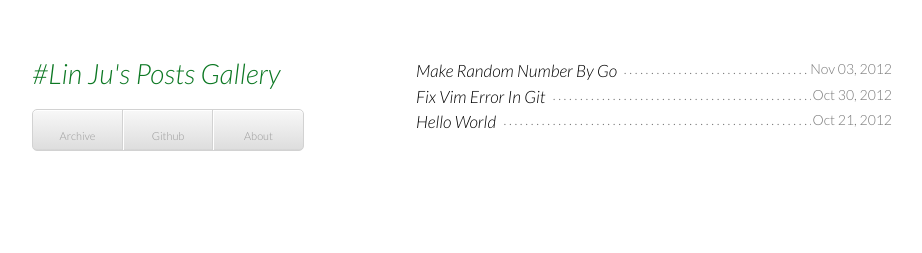
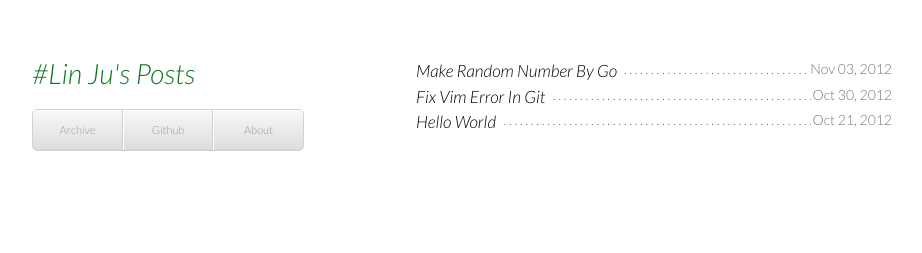
Before and after one commit to soasme/soasme.github.com, a Jekyll site: the page built from index.html, in a window 1280 px wide. Shown: the top 253 px of the page, without its empty margins (178-1100 px from the left). Built offline with Jekyll 4.4.1, drawn with Linux system fonts in a browser that asks for light colours.

Commit message:
mv gallery word

```diff
--- a/_layouts/default.html
+++ b/_layouts/default.html
@@ -3,7 +3,7 @@
   <head>
     <meta charset="utf-8">
     <meta http-equiv="X-UA-Compatible" content="chrome=1">
-    <title>{{ title }} - Lin Ju's Posts Gallery</title>
+    <title>{{ title }} - Lin Ju's Posts</title>
 
     <link rel="stylesheet" href="/css/styles.css">
     <link rel="stylesheet" href="/css/pygment_trac.css">
@@ -19,7 +19,7 @@
   <body>
     <div class="wrapper">
       <header>
-        <h1><a href="/">#Lin Ju's Posts Gallery</a></h1>
+        <h1><a href="/">#Lin Ju's Posts</a></h1>
         <ul>
             <li><a href="/archive">Archive</a></li>
             <li><a href="http://github.com/soasme">Github</a></li>
--- a/css/styles.css
+++ b/css/styles.css
@@ -158,7 +158,6 @@ header ul a {
   color:#999;
   display:block;
   text-align:center;
-  padding-top:6px;
   height:34px;
 }
 
```
